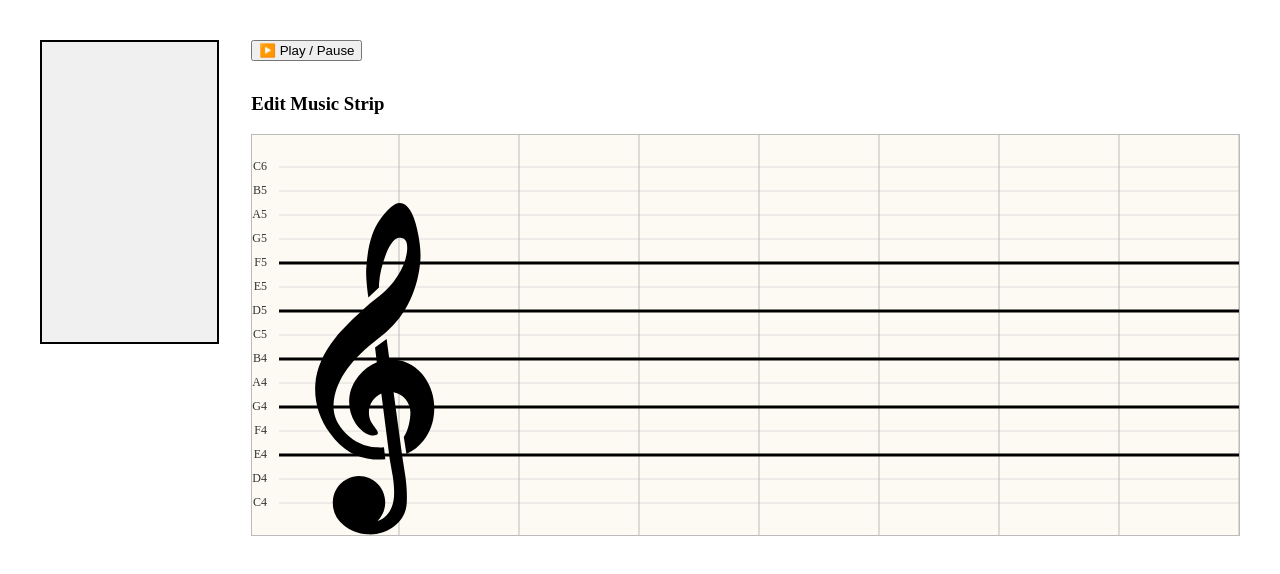
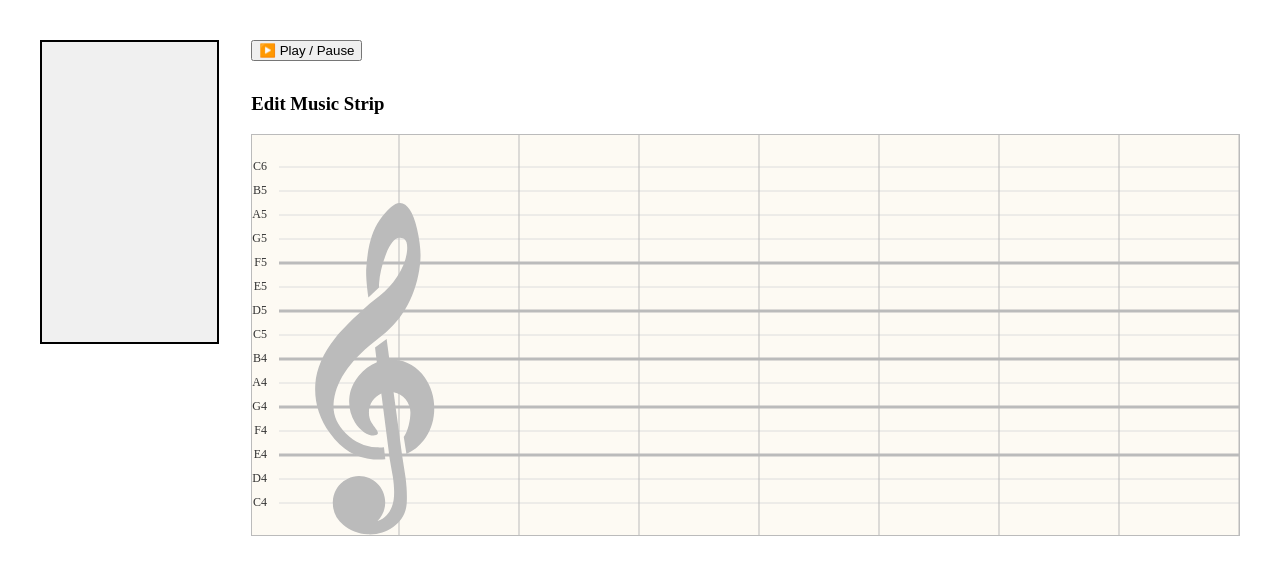
Before and after one commit to lavinialei2/musicbox, a React (Create React App) app: page / in a window 1280 px wide. Shown: the top 574 px of the page. Built offline with nearby package versions, Linux system fonts and the light colour scheme.

Commit message:
change staff line colors

```diff
--- a/src/components/StaffOverlay.tsx
+++ b/src/components/StaffOverlay.tsx
@@ -39,7 +39,7 @@ const StaffOverlay: React.FC<StaffOverlayProps> = ({
           x2={width}
           y1={y}
           y2={y}
-          stroke="black"
+          stroke="#bbb"
           strokeWidth={3}
         />
       ))}
@@ -47,7 +47,7 @@ const StaffOverlay: React.FC<StaffOverlayProps> = ({
       {/* Treble clef path */}
       <g transform={`translate(-70, ${clefTop}) scale(1.2)`}>
         <path
-          fill="black"
+          fill="#bbb"
           d="M156.716,61.478c-4.111,6.276-8.881,11.511-14.212,15.609l-8.728,6.962c-13.339,11.855-22.937,21.433-28.542,28.464
           c-10.209,12.788-15.806,25.779-16.65,38.611c-0.942,14.473,3.187,28.21,12.275,40.84c9.636,13.458,21.8,20.754,36.164,21.69
           c3.291,0.218,6.897,0.182,9.896-0.015l-1.121-10.104c-2.09,0.192-4.306,0.223-6.628,0.068c-9.437-0.617-17.864-4.511-25.064-11.573
@@ -59,7 +59,7 @@ const StaffOverlay: React.FC<StaffOverlayProps> = ({
           c3.185,0.212,6.358,1.559,5.815,9.979C164.664,46.132,161.831,53.693,156.716,61.478z"
         />
         <path
-          fill="black"
+          fill="#bbb"
           d="M164.55,209.161c5.728-2.568,10.621-6.478,14.576-11.651c5.055-6.561,7.897-14.316,8.467-23.047
           c0.72-10.719-1.854-20.438-7.617-28.895c-6.322-9.264-14.98-14.317-25.745-15.026c-1.232-0.081-2.543-0.075-3.895,0.025
           l-2.304-17.191l-9.668,7.112l1.483,12.194c-5.789,2.393-10.827,6.17-15.017,11.255c-4.823,5.924-7.508,12.443-7.964,19.382
```
